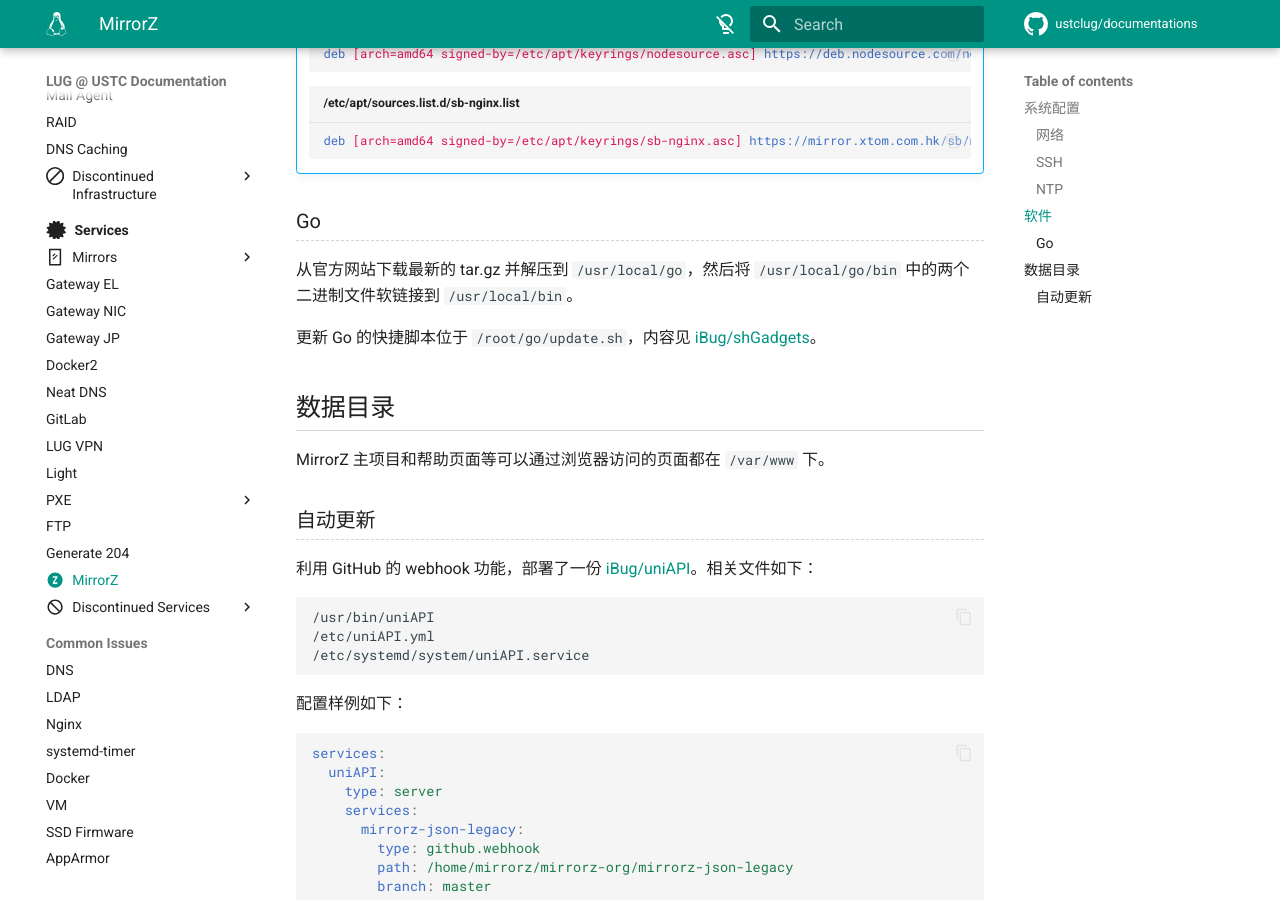
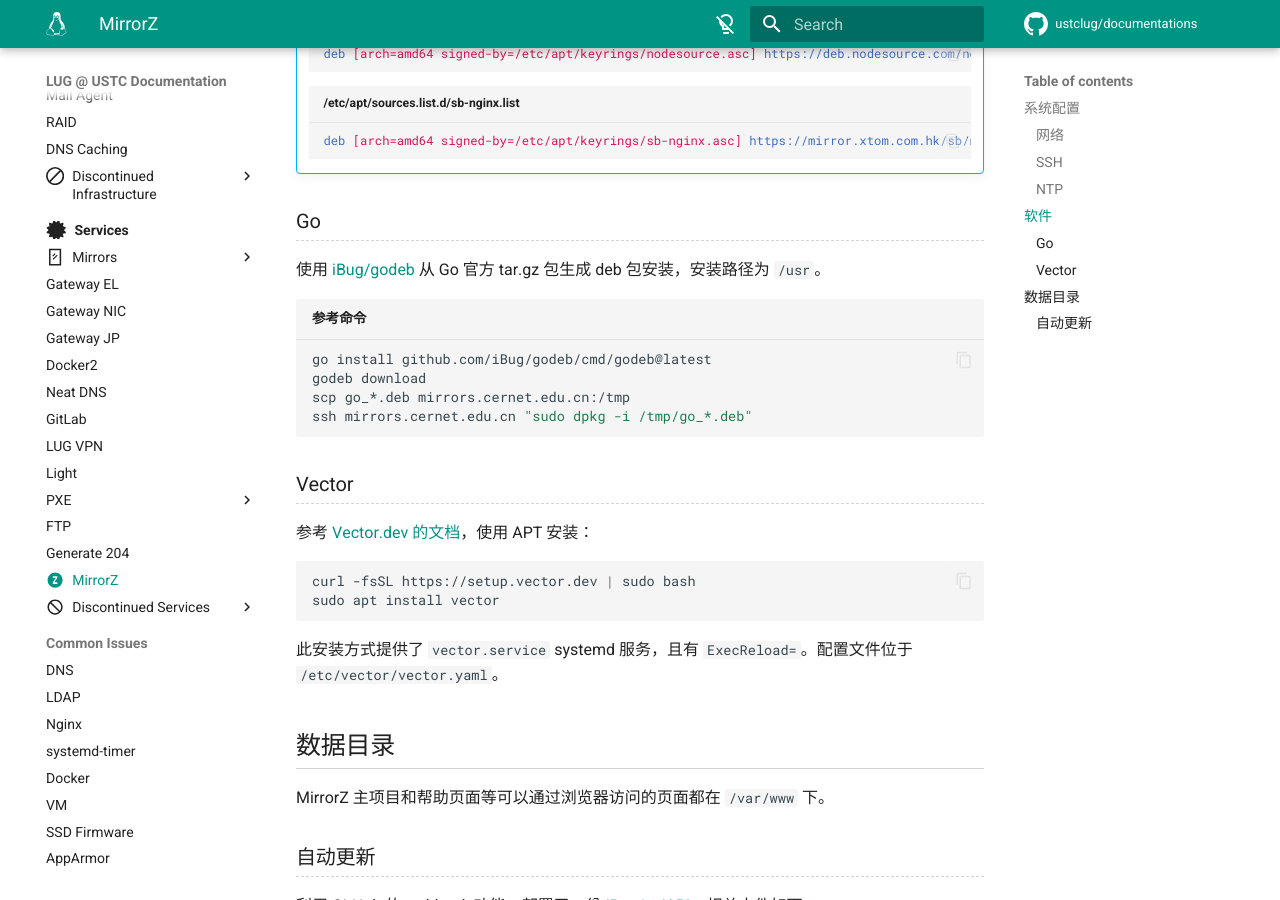
Before and after one commit to ustclug/documentations, an MkDocs documentation site: the page built from docs/services/mirrorz.md, in a window 1280 px wide and 900 px high, scrolled down 1532 px. Built offline with MkDocs 1.6.1 and Material for MkDocs 9.7.7, drawn with Linux system fonts in a browser that asks for light colours; comment, search, counter and statistics services are not loaded.

Commit message:
mirrorz: vector.dev

````diff
--- a/docs/services/mirrorz.md
+++ b/docs/services/mirrorz.md
@@ -63,9 +63,25 @@
 
 ### Go
 
-从官方网站下载最新的 tar.gz 并解压到 `/usr/local/go`，然后将 `/usr/local/go/bin` 中的两个二进制文件软链接到 `/usr/local/bin`。
+使用 [iBug/godeb](https://github.com/iBug/godeb) 从 Go 官方 tar.gz 包生成 deb 包安装，安装路径为 `/usr`。
 
-更新 Go 的快捷脚本位于 `/root/go/update.sh`，内容见 [iBug/shGadgets](https://github.com/iBug/shGadgets/blob/master/go-update.sh)。
+```shell title="参考命令"
+go install github.com/iBug/godeb/cmd/godeb@latest
+godeb download
+scp go_*.deb mirrors.cernet.edu.cn:/tmp
+ssh mirrors.cernet.edu.cn "sudo dpkg -i /tmp/go_*.deb"
+```
+
+### Vector
+
+参考 [Vector.dev 的文档](https://vector.dev/docs/setup/installation/package-managers/apt/)，使用 APT 安装：
+
+```shell
+curl -fsSL https://setup.vector.dev | sudo bash
+sudo apt install vector
+```
+
+此安装方式提供了 `vector.service` systemd 服务，且有 `ExecReload=`。配置文件位于 `/etc/vector/vector.yaml`。
 
 ## 数据目录
 
````
